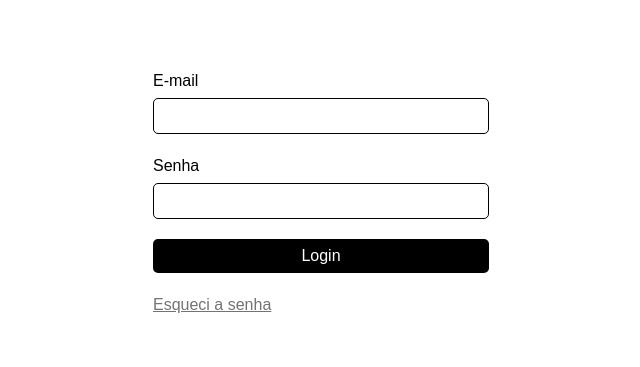
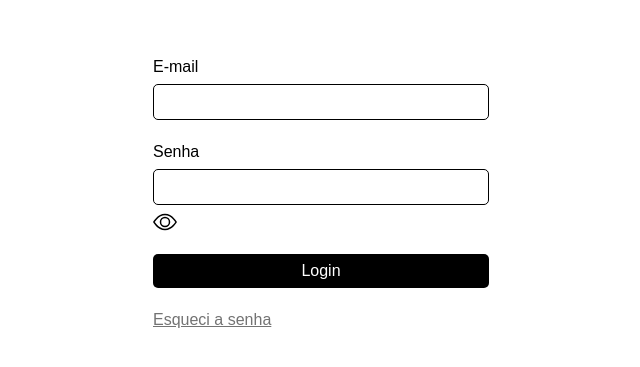
Before and after one commit to weligtonferreira/clinica-sepsys, a Next.js app: page /login in a window 1280 px wide. Shown: the part 207-574 px from the top of the page, without its empty margins (319-959 px from the left). Built offline with nearby package versions, Linux system fonts and the light colour scheme; no server answers.

Commit message:
feat(LoginPage): add function to toogle password visibility

```diff
--- a/src/app/login/page.tsx
+++ b/src/app/login/page.tsx
@@ -1,8 +1,9 @@
 'use client';
 
-import { BsEye } from 'react-icons/bs';
+import { BsEye, BsEyeSlash } from 'react-icons/bs';
 import { useForm } from 'react-hook-form';
 import { api } from '@/http/api';
+import { useState } from 'react';
 import './style.css';
 
 type LoginSchema = {
@@ -12,6 +13,7 @@ type LoginSchema = {
 
 export default function LoginPage() {
   const { register, handleSubmit } = useForm<LoginSchema>(); // destructuring
+  const [isPasswordVisible, setIsPasswordVisible] = useState(false);
 
   async function loginUser(data: LoginSchema) {
     const dataLogin = {
@@ -20,6 +22,10 @@ export default function LoginPage() {
     };
     const response = await api.post('/login', dataLogin);
     console.log(response);
+  }
+
+  function toggleIsPasswordVisible() {
+    setIsPasswordVisible(!isPasswordVisible);
   }
 
   return (
@@ -32,8 +38,25 @@ export default function LoginPage() {
 
         <div className='input-group'>
           <label htmlFor='password'>Senha</label>
-          <input id='password' {...register('password')} type='password' />
-          {/* <BsEye size={24} className='text-black cursor-pointer' /> */}
+          <input
+            id='password'
+            {...register('password')}
+            type={isPasswordVisible ? 'text' : 'password'}
+          />
+
+          {isPasswordVisible ? (
+            <BsEyeSlash
+              onClick={toggleIsPasswordVisible}
+              size={24}
+              className='text-black cursor-pointer'
+            />
+          ) : (
+            <BsEye
+              onClick={toggleIsPasswordVisible}
+              size={24}
+              className='text-black cursor-pointer'
+            />
+          )}
         </div>
 
         <button type='submit'>Login</button>
```
